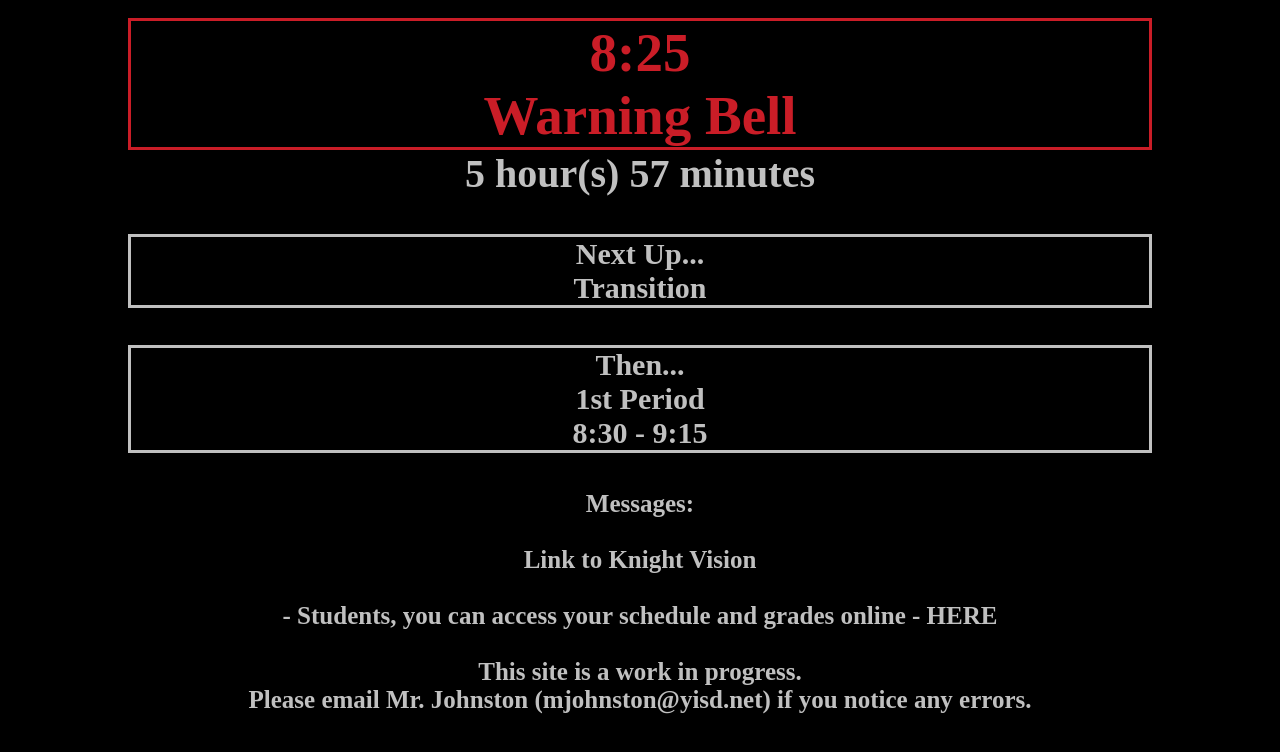
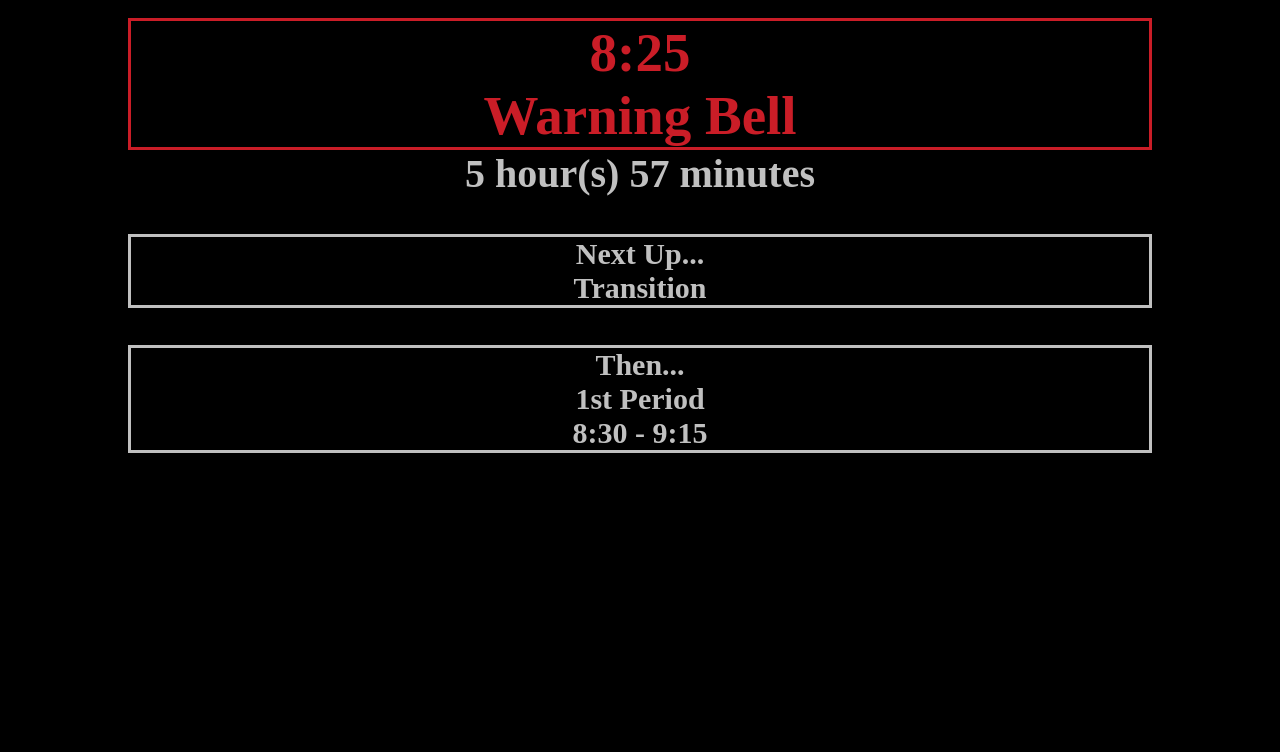
Before and after one commit to phdx85/XV1.GHSTIME, a plain HTML site: page 910.html in a window 1280 px wide. Shown: the part 158-910 px from the top of the page. After the commit the page ends 800 px from the top, so only its background shows below. Drawn offline with Linux system fonts and the light colour scheme.

Commit message:
removed extra text at bottom

```diff
--- a/910.html
+++ b/910.html
@@ -132,13 +132,7 @@ if (currentDayOfWeek == 0 || currentDayOfWeek == 6){
       <p id="next-message"></p>
       <br />
       <p id="plus-next-message"></p>
-      <p><br /></p>
-      <p id="studentMessage">Messages:<br /><br /></p>
-      <p id="studentMessage">Link to <a href="http://hankslive.weebly.com/" target=_blank>Knight Vision</a>
-        <br /><br />
-      <p id="studentMessage">- Students, you can access your schedule and grades online - <a href="https://hac.yisd.net/HomeAccess/Account/LogOn?ReturnUrl=%2fHomeAccess" target="_blank">HERE</a><br /><br /><p>
-      <p id="studentMessage">This site is a work in progress.<br />Please email <a href="mailto:mjohnston@yisd.net">Mr. Johnston (mjohnston@yisd.net)</a> if you notice any errors.<br /><br /></p>
-     </div>
+    </div>
 
 
 
```
